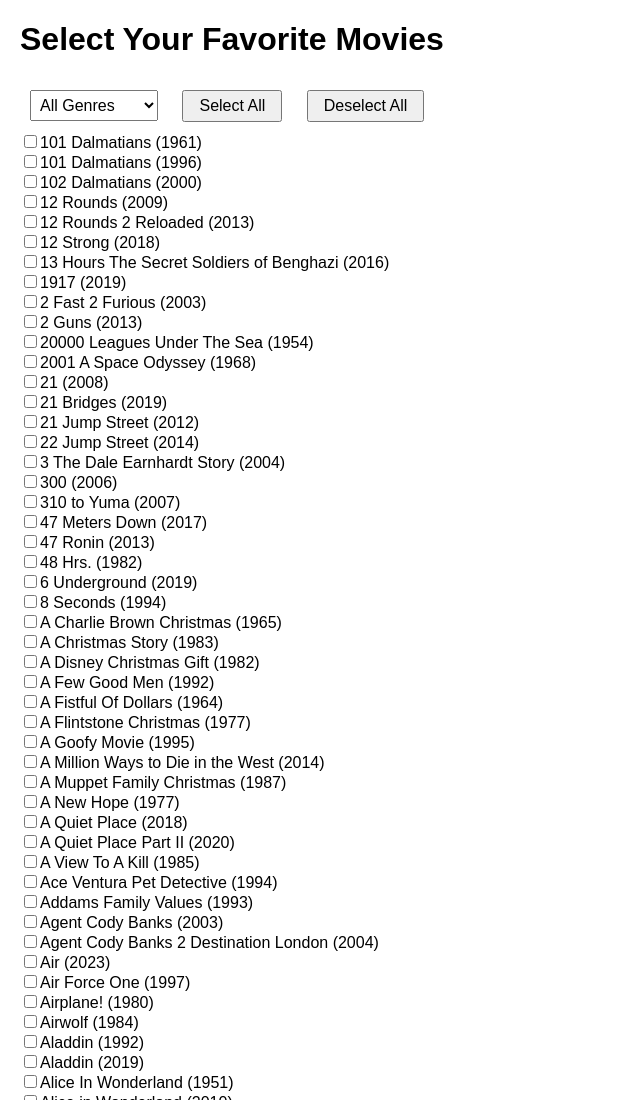
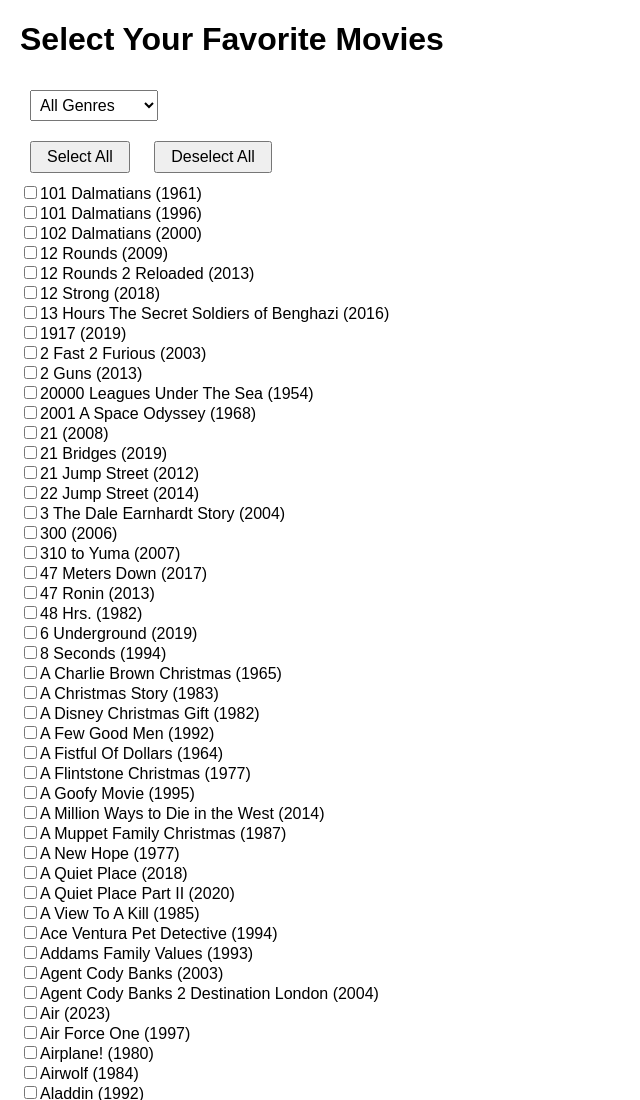
Before and after one commit to Kody-R/MediaSelect, a plain HTML site: page index.html in a window 1280 px wide. Shown: the top 1100 px of the page, without its empty margins (0-640 px from the left). Drawn offline with Linux system fonts and the light colour scheme.

Commit message:
Update index.html

```diff
--- a/index.html
+++ b/index.html
@@ -2,21 +2,33 @@
 <html lang="en">
 <head>
   <meta charset="UTF-8">
-<title>Select Shows and Movies</title>
+  <title>Select Your Favorite Movies</title>
   <link rel="stylesheet" href="select.css">
 </head>
 <body>
+  <div class="container">
     <h1>Select Your Favorite Movies</h1>
+
+    <div class="filter-bar">
       <select id="genreFilter" onchange="filterByGenre()">
         <option value="All">All Genres</option>
         <!-- Genre options will be loaded here -->
       </select>
+
+      <div class="button-group">
         <button onclick="selectAllVisible(true)">Select All</button>
         <button onclick="selectAllVisible(false)">Deselect All</button>
-<form id="movieForm">
+      </div>
+    </div>
+
+    <form id="movieForm" class="movie-form">
       <!-- Movie checkboxes will be loaded here -->
     </form>
+
+    <div class="submit-bar">
       <button type="button" onclick="downloadSelections()">Download Selections</button>
+    </div>
+  </div>
 
   <script src="select.js"></script>
 </body>
```
Lines whose indentation alone changed are shown as unchanged.
